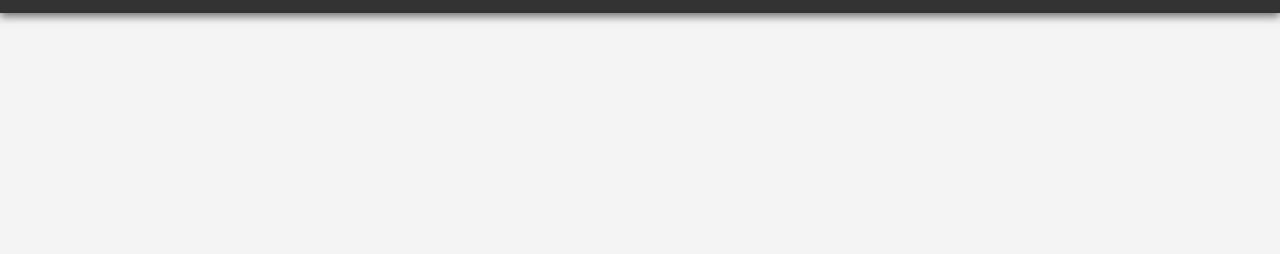
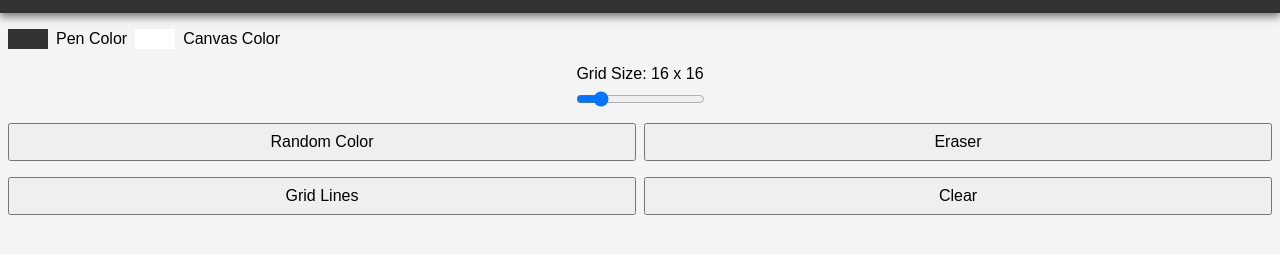
Before and after one commit to karolistech/etch-a-sketch, a website built with Vite: page index.html in a window 1280 px wide. Shown: the part 56-310 px from the top of the page. Built offline with nearby package versions, Linux system fonts and the light colour scheme.

Commit message:
feat: add canvas control panel

```diff
--- a/index.html
+++ b/index.html
@@ -12,5 +12,35 @@
     <header class="header">
       <h1 class="header__title">Etch A Sketch</h1>
     </header>
+
+    <main class="main">
+      <div class="controls">
+        <div class="controls__row">
+          <div class="controls__color">
+            <input type="color" id="pen-color" class="controls__input--color" value="#333333">
+            <label for="pen-color">Pen Color</label>
+          </div>
+          <div class="controls__color">
+            <input type="color" id="canvas-color" class="controls__input--color" value="#ffffff">
+            <label for="canvas-color">Canvas Color</label>
+          </div>
+        </div>
+
+        <div class="controls__row controls__grid-size">
+          <label for="grid-size">Grid Size: 16 x 16</label>
+          <input type="range" id="grid-size" class="controls__input--grid-size" min="1" max="100" value="16">
+        </div>
+
+        <div class="controls__row">
+          <button class="controls__btn controls__btn--random">Random Color</button>
+          <button class="controls__btn controls__btn--erase">Eraser</button>
+        </div>
+
+        <div class="controls__row">
+          <button class="controls__btn controls__btn--grid-lines">Grid Lines</button>
+          <button class="controls__btn controls__btn--clear">Clear</button>
+        </div>
+      </div>
+    </main>
   </body>
 </html>
--- a/src/style.css
+++ b/src/style.css
@@ -19,3 +19,56 @@
   text-align: center;
   color: #fff;
 }
+
+.main {
+  padding: 1rem 0.5rem;
+}
+
+.controls {
+  display: flex;
+  flex-direction: column;
+  gap: 1rem;
+}
+
+.controls__row {
+  display: flex;
+  gap: 0.5rem;
+}
+
+.controls__color {
+  display: flex;
+  align-items: center;
+  gap: 0.5rem;
+}
+
+.controls__input--color {
+  width: 40px;
+  height: 20px;
+  border: none;
+  cursor: pointer;
+}
+
+.controls__input--color::-moz-color-swatch {
+  border: none;
+}
+
+.controls__input--color::-webkit-color-swatch {
+  border: none;
+  border-radius: 0;
+}
+
+.controls__input--color::-webkit-color-swatch-wrapper {
+  padding: 0;
+}
+
+.controls__grid-size {
+  flex-direction: column;
+  align-items: center;
+}
+
+.controls__btn {
+  flex: 1;
+  padding-block: 0.5rem;
+  font: inherit;
+  cursor: pointer;
+}
```
